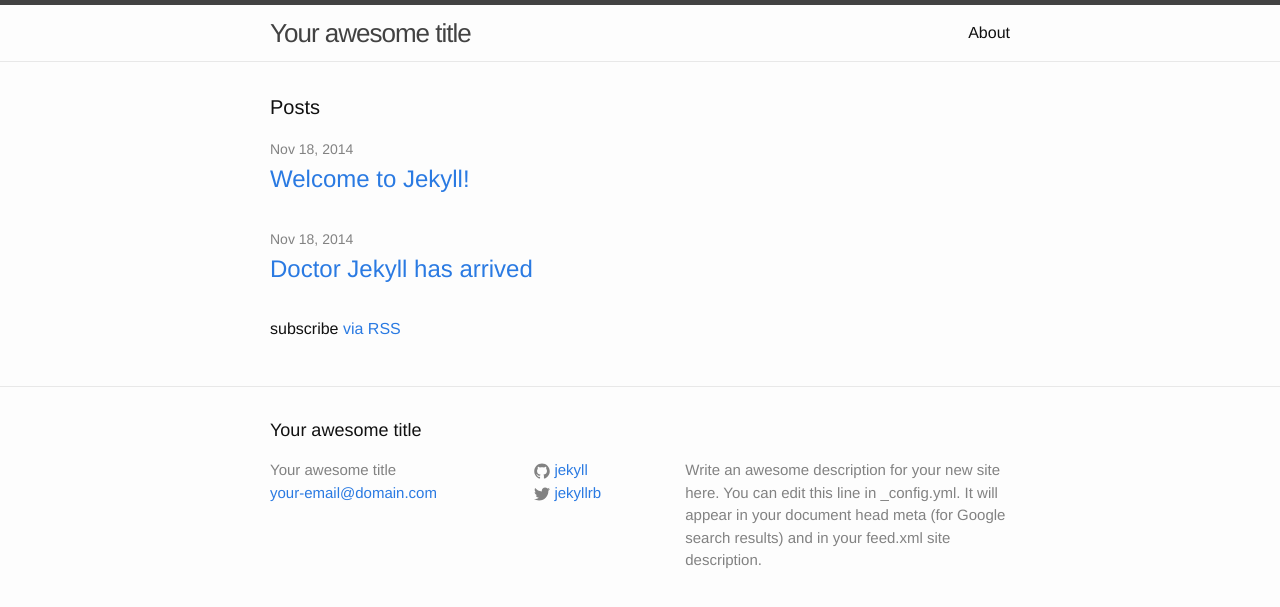
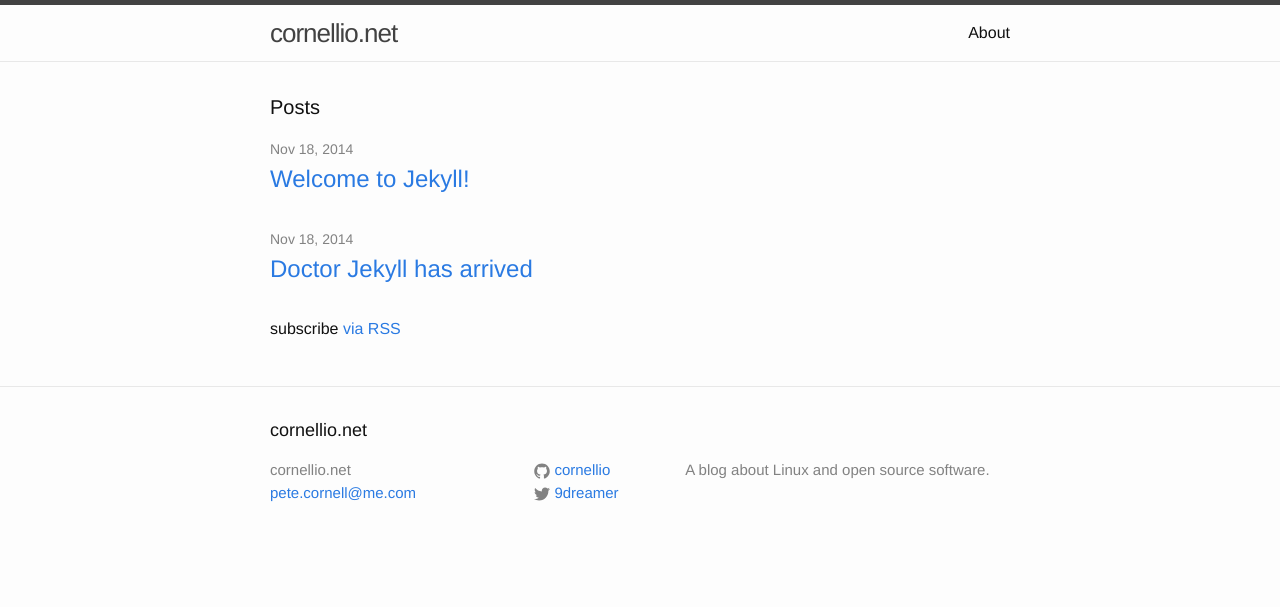
Before and after one commit to Cornellio/jekyll-blog, a Jekyll site: the page built from index.html, in a window 1280 px wide. Shown: the top 607 px of the page. Built offline with Jekyll 4.4.1, drawn with Linux system fonts in a browser that asks for light colours.

Commit message:
push 2014-11-18

```diff
--- a/_config.yml
+++ b/_config.yml
@@ -1,14 +1,12 @@
 # Site settings
-title: Your awesome title
-email: your-email@domain.com
+title: cornellio.net
+email: pete.cornell@me.com
 description: > # this means to ignore newlines until "baseurl:"
-  Write an awesome description for your new site here. You can edit this
-  line in _config.yml. It will appear in your document head meta (for
-  Google search results) and in your feed.xml site description.
+  A blog about Linux and open source software.
 baseurl: "" # the subpath of your site, e.g. /blog/
-url: "http://yourdomain.com" # the base hostname & protocol for your site
-twitter_username: jekyllrb
-github_username:  jekyll
+url: "http://cornellio.net" # the base hostname & protocol for your site
+twitter_username: 9dreamer
+github_username:  cornellio
 
 # Build settings
 markdown: kramdown
```
